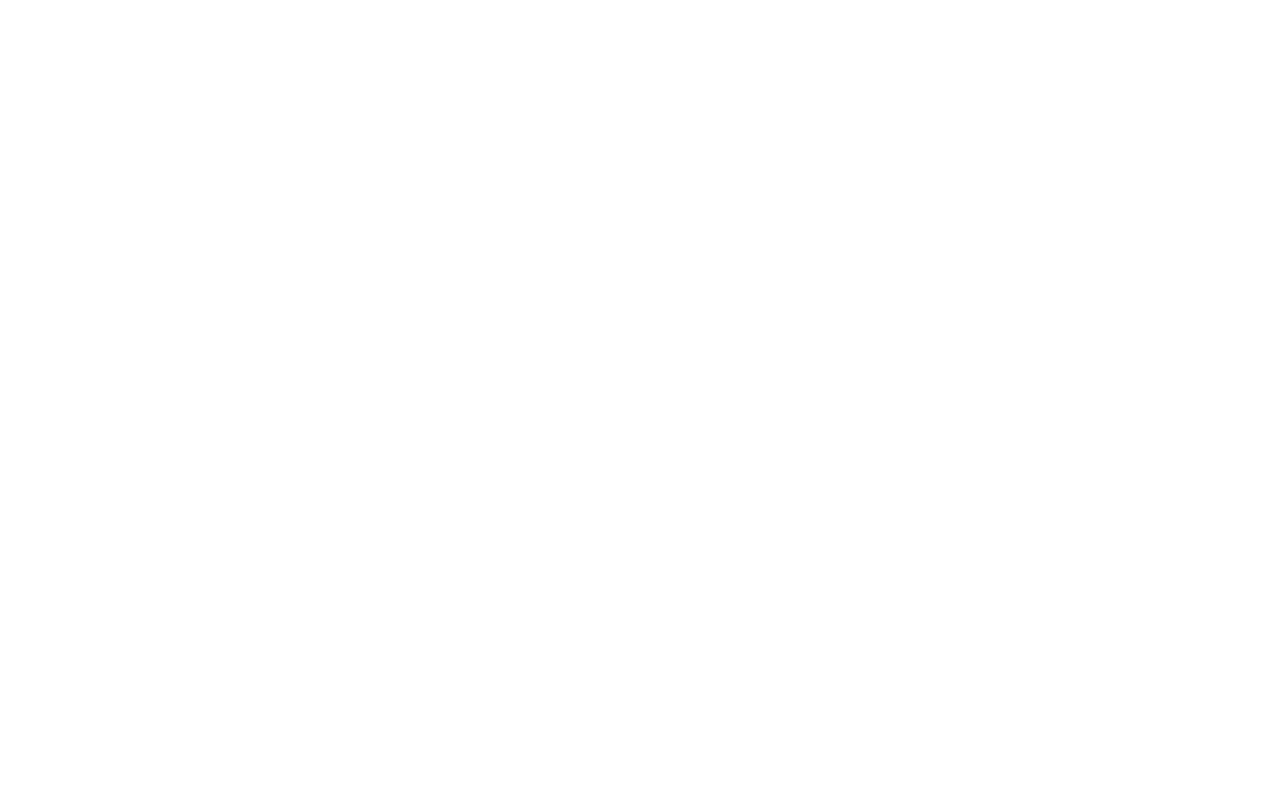
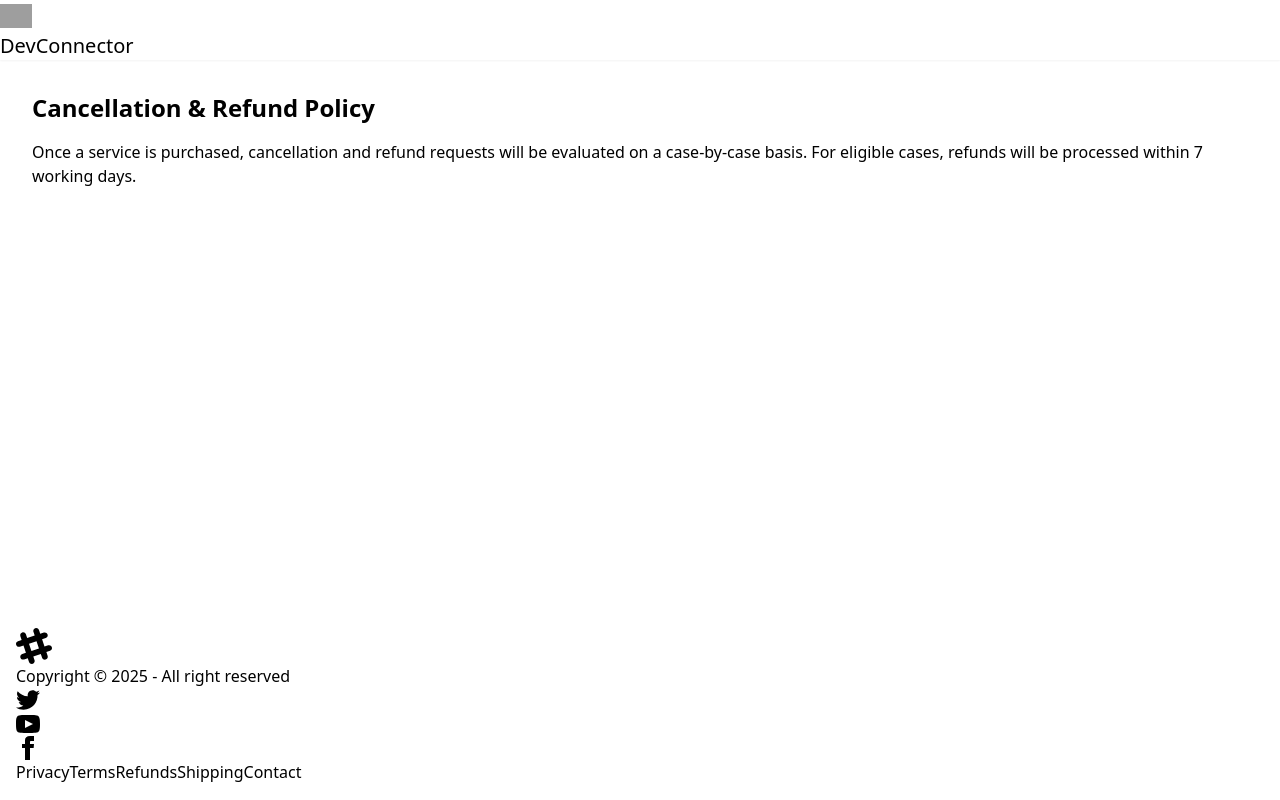
Before and after one commit to Vasudev290/Dev-Connector-Client, a React (Vite) app: page /cancellation-refund-policy in a window 1280 px wide. Before the commit this address had no page. Built offline with nearby package versions, Linux system fonts and the light colour scheme; no server answers; grey boxes are pictures that could not be loaded.

Commit message:
Added Privary content in our app

```diff
--- a/src/App.jsx
+++ b/src/App.jsx
@@ -6,6 +6,11 @@
 import Connections from "./Pages/Connections";
 import Requests from "./Pages/Requests";
 import Signup from "./Pages/SignUp";
+import TermsAndConditions from "./FooterPages/TermsAndConditions";
+import CancellationRefund from "./FooterPages/CancellationRefund";
+import ShippingPolicy from "./FooterPages/ShippingPolicy";
+import ContactUs from "./FooterPages/ContactUs";
+import PrivacyPolicy from "./FooterPages/PrivacyPolicy";
 
 const App = () => {
   return (
@@ -19,6 +24,17 @@
             <Route path="/feed" element={<Feed />} />
             <Route path="/connections" element={<Connections />} />
             <Route path="/requests" element={<Requests />} />
+            <Route path="/privacy-policy" element={<PrivacyPolicy />} />
+            <Route
+              path="/terms-and-conditions"
+              element={<TermsAndConditions />}
+            />
+            <Route
+              path="/cancellation-refund-policy"
+              element={<CancellationRefund />}
+            />
+            <Route path="/shipping-policy" element={<ShippingPolicy />} />
+            <Route path="/contact-us" element={<ContactUs />} />
           </Route>
         </Routes>
       </BrowserRouter>
--- a/src/Components/Footer.jsx
+++ b/src/Components/Footer.jsx
@@ -1,4 +1,4 @@
-import React from "react";
+import { Link } from "react-router-dom";
 
 const Footer = () => {
   return (
@@ -51,6 +51,11 @@
             <path d="M9 8h-3v4h3v12h5v-12h3.642l.358-4h-4v-1.667c0-.955.192-1.333 1.115-1.333h2.885v-5h-3.808c-3.596 0-5.192 1.583-5.192 4.615v3.385z"></path>
           </svg>
         </a>
+        <Link to="/privacy-policy">Privacy</Link>
+        <Link to="/terms-and-conditions">Terms</Link>
+        <Link to="/cancellation-refund-policy">Refunds</Link>
+        <Link to="/shipping-policy">Shipping</Link>
+        <Link to="/contact-us">Contact</Link>
       </nav>
     </footer>
   );
--- /dev/null
+++ b/src/FooterPages/CancellationRefund.jsx
@@ -0,0 +1,12 @@
+
+
+const CancellationRefund = () => (
+  <div className="p-8">
+    <h1 className="text-2xl font-bold mb-4">Cancellation & Refund Policy</h1>
+    <p>
+      Once a service is purchased, cancellation and refund requests will be evaluated on a case-by-case basis. For eligible cases, refunds will be processed within 7 working days.
+    </p>
+  </div>
+);
+
+export default CancellationRefund;
--- /dev/null
+++ b/src/FooterPages/ContactUs.jsx
@@ -0,0 +1,12 @@
+
+
+const ContactUs = () => (
+  <div className="p-8">
+    <h1 className="text-2xl font-bold mb-4">Contact Us</h1>
+    <p>Email: support@devconnector.info</p>
+    <p>Phone: +91-9360390832</p>
+    <p>Address: 123, 12th Main, Indiranagar, Bangalore, Karnataka, 560038.</p>
+  </div>
+);
+
+export default ContactUs;
--- /dev/null
+++ b/src/FooterPages/PrivacyPolicy.jsx
@@ -0,0 +1,12 @@
+
+
+const PrivacyPolicy = () => (
+  <div className="p-8">
+    <h1 className="text-2xl font-bold mb-4">Privacy Policy</h1>
+    <p>
+      We are committed to protecting your privacy. We collect only essential information to process your transactions. We do not share your personal data with third parties unless required by law. Your information is stored securely.
+    </p>
+  </div>
+);
+
+export default PrivacyPolicy;
--- /dev/null
+++ b/src/FooterPages/ShippingPolicy.jsx
@@ -0,0 +1,12 @@
+
+
+const ShippingPolicy = () => (
+  <div className="p-8">
+    <h1 className="text-2xl font-bold mb-4">Shipping Policy</h1>
+    <p>
+      As this is a digital service platform, there are no physical products being shipped. All services will be delivered via email or online platform.
+    </p>
+  </div>
+);
+
+export default ShippingPolicy;
--- /dev/null
+++ b/src/FooterPages/TermsAndConditions.jsx
@@ -0,0 +1,12 @@
+
+
+const TermsAndConditions = () => (
+  <div className="p-8">
+    <h1 className="text-2xl font-bold mb-4">Terms and Conditions</h1>
+    <p>
+      By accessing this website, you agree to comply with the terms and conditions. You may not use this website for illegal purposes. We reserve the right to modify the terms at any time without notice.
+    </p>
+  </div>
+);
+
+export default TermsAndConditions;
```
Also changed, not shown: 1 other file (tests, documents, lock files or other folders).
